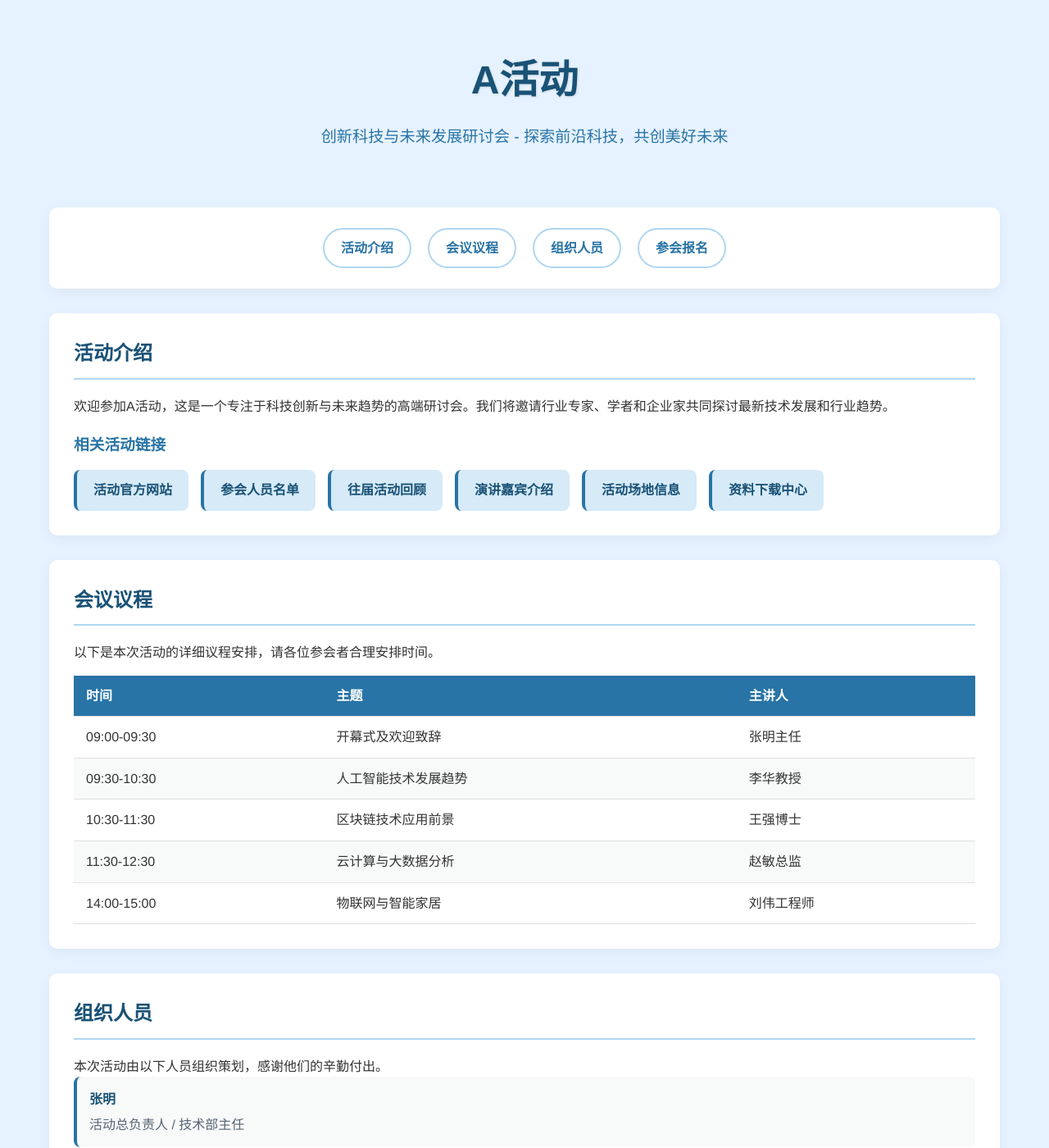
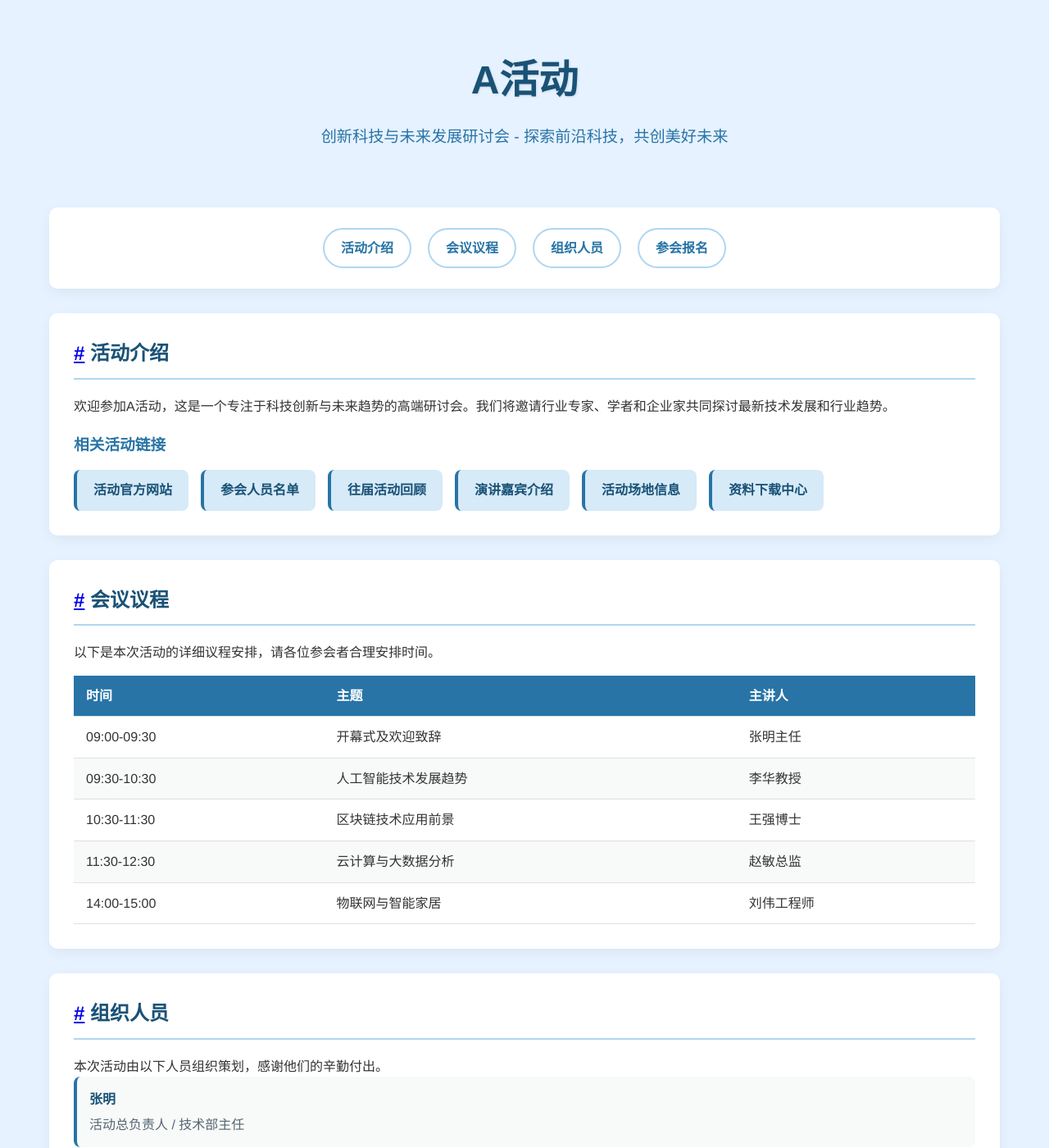
Before and after one commit to os-storage/os-storage.github.io, a Jekyll site: the page built from events/dbg.html, in a window 1280 px wide and 1400 px high. Shown: the whole window at 82% size. Built offline with Jekyll 4.4.1, drawn with Linux system fonts in a browser that asks for light colours.

Commit message:
Update dbg.html inner-page link

```diff
--- a/events/dbg.html
+++ b/events/dbg.html
@@ -326,15 +326,6 @@ title: "活动页面"
     </style>
 </head>
 <body>
-    <!--
-      隐藏的锚点元素，用于CSS :target选择器
-      这些元素不可见，但为导航高亮提供目标锚点
-    -->
-    <div id="introduction"></div>
-    <div id="agenda"></div>
-    <div id="organizers"></div>
-    <div id="registration"></div>
-
     <!-- 主内容容器 -->
     <div class="container">
         <!-- 页面头部 -->
@@ -353,7 +344,10 @@ title: "活动页面"
 
         <!-- 第一部分：活动介绍 -->
         <section class="section">
-            <h2>活动介绍</h2>
+            <h2 id="introduction">
+                <a href="#introduction" class="title-anchor-link">#</a>
+                活动介绍
+            </h2>
             <p>欢迎参加A活动，这是一个专注于科技创新与未来趋势的高端研讨会。我们将邀请行业专家、学者和企业家共同探讨最新技术发展和行业趋势。</p>
 
             <div style="margin-top: 20px;">
@@ -371,7 +365,10 @@ title: "活动页面"
 
         <!-- 第二部分：会议议程 -->
         <section class="section">
-            <h2>会议议程</h2>
+            <h2 id="agenda">
+                <a href="#agenda" class="title-anchor-link">#</a>
+                会议议程
+            </h2>
             <p>以下是本次活动的详细议程安排，请各位参会者合理安排时间。</p>
 
             <table>
@@ -414,7 +411,10 @@ title: "活动页面"
 
         <!-- 第三部分：组织人员 -->
         <section class="section">
-            <h2>组织人员</h2>
+            <h2 id="organizers">
+                <a href="#organizers" class="title-anchor-link">#</a>
+                组织人员
+            </h2>
             <p>本次活动由以下人员组织策划，感谢他们的辛勤付出。</p>
 
             <ul class="staff-list">
@@ -443,7 +443,10 @@ title: "活动页面"
 
         <!-- 第四部分：参会报名 -->
         <section class="section">
-            <h2>参会报名</h2>
+            <h2 id="registration">
+                <a href="#registration" class="title-anchor-link">#</a>
+                参会报名
+            </h2>
             <p>感谢您对本次活动的关注！请根据您的语言偏好选择合适的报名方式。报名截止日期为活动开始前一周。</p>
 
             <!-- 报名链接容器 -->
```
